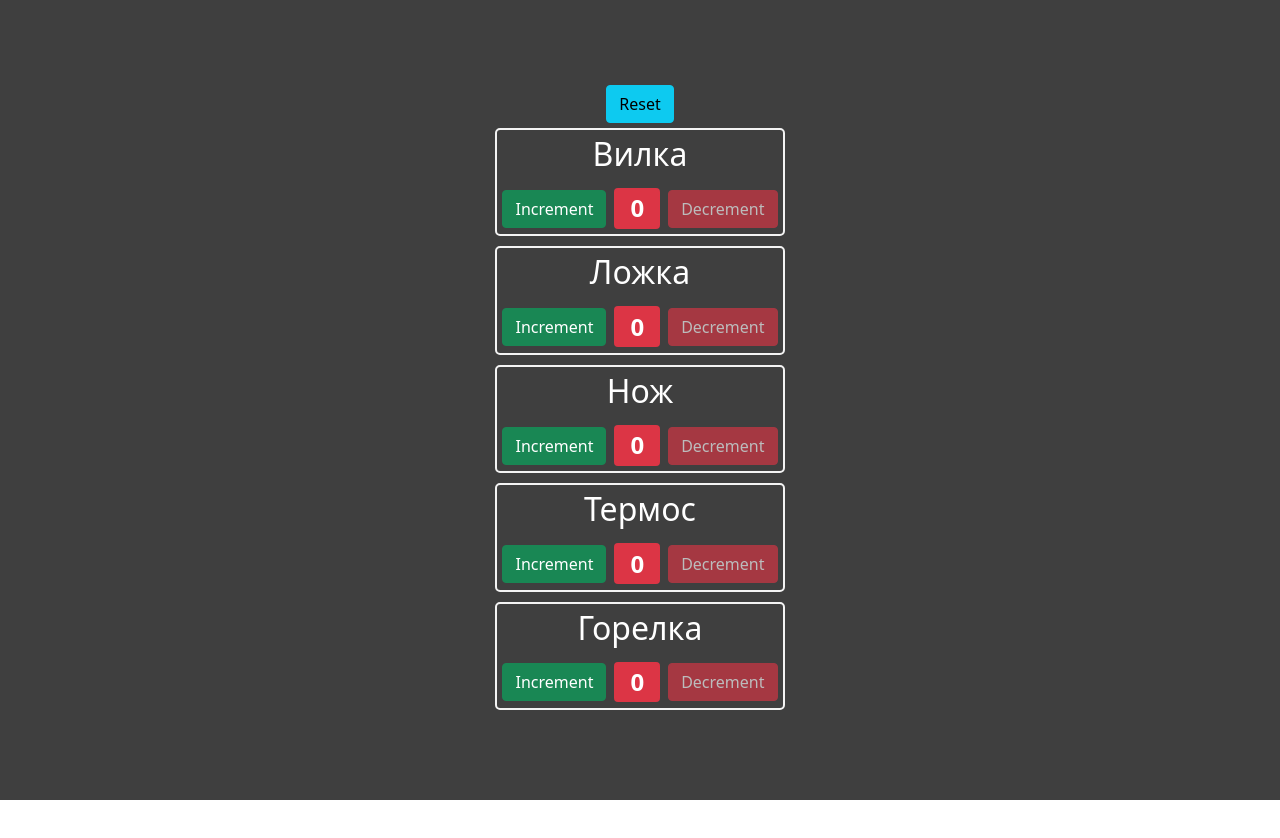
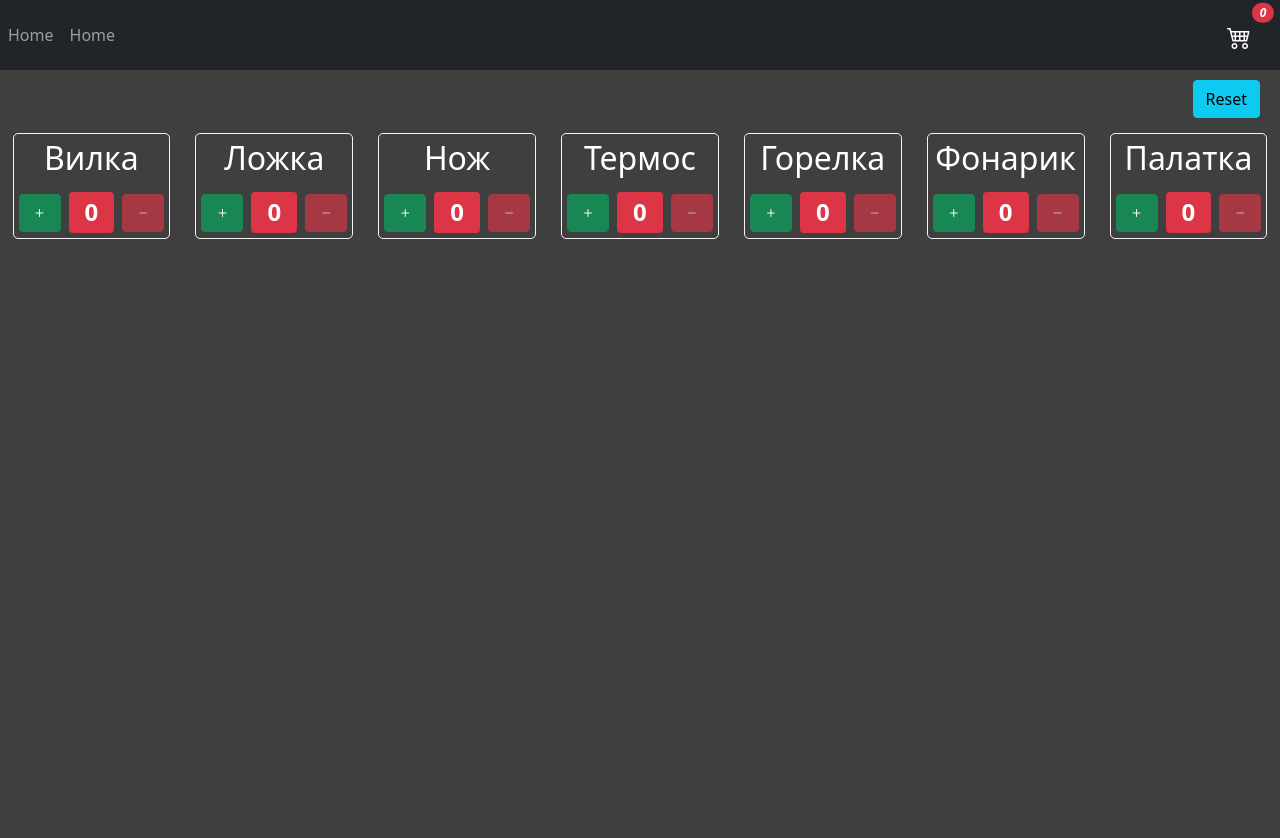
Before and after one commit to Cocaine-GG/vm-lesson, a React (Create React App) app: page / in a window 1280 px wide. Shown: the top 838 px of the page. Before the commit the page ends 800 px from the top, so only its background shows below. Built offline with nearby package versions, Linux system fonts and the light colour scheme.

Commit message:
feat: Lesson 3 Task 1

```diff
--- a/package.json
+++ b/package.json
@@ -7,6 +7,7 @@
     "@testing-library/react": "^11.2.7",
     "@testing-library/user-event": "^12.8.3",
     "bootstrap": "^5.1.0",
+    "bootstrap-icons": "^1.5.0",
     "react": "^17.0.2",
     "react-dom": "^17.0.2",
     "react-scripts": "4.0.3",
--- /dev/null
+++ b/src/action/counterAction.js
@@ -0,0 +1,15 @@
+const counterActions = (counter,id,type) => {
+	if (counter.id===id){
+		if (type === 'INC') {
+			counter.count++
+		}
+		if (type === 'DEC') {
+			if (counter.count > 0) {
+				counter.count--
+			}
+		}
+	}
+	return counter
+}
+
+export default counterActions
--- /dev/null
+++ b/src/components/app.jsx
@@ -0,0 +1,38 @@
+import React, {useState} from 'react'
+import Counters from './counters'
+import Navbar from './navBar'
+import counterActions from '../action/counterAction'
+
+const App = () => {
+	const initialState = [
+		{count:0,id:1,name:'Вилка'},
+		{count:0,id:2,name:'Ложка'},
+		{count:0,id:3,name:'Нож'},
+		{count:0,id:4,name:'Термос'},
+		{count:0,id:5,name:'Горелка'},
+		{count:0,id:6,name:'Фонарик'},
+		{count:0,id:7,name:'Палатка'},
+	]
+	const [counters, setCounters] = useState(initialState)
+	const handlerCounterClick = (id,type) => setCounters(counters.map(counter=>counterActions(counter,id,type)))
+	const handlerCountersReset = () => setCounters(initialState)
+	const wrapperStyles = {
+		background: '#3f3f3f',
+		height: '100vh',
+		paddingTop: '10px'
+	}
+	return (
+		<div>
+			<Navbar totalItems={counters.reduce((a,b)=>a+b.count,0)}/>
+			<main style={wrapperStyles}>
+				<Counters
+					onCounterClick={handlerCounterClick}
+					onCountersResets={handlerCountersReset}
+					counters={counters}
+				/>
+			</main>
+		</div>
+	)
+}
+
+export default App
--- a/src/components/counter.jsx
+++ b/src/components/counter.jsx
@@ -1,7 +1,6 @@
 import React from 'react'
 
-const Counter = (props) => {
-	const {id,count,name,handlerClick} = props
+const Counter = ({id,count,name,onCountersResets}) => {
 	const getBadgeClasses = () => {
 		let badgeClasses = 'badge px-3 mx-2 bg-'
 		badgeClasses += count===0 ? 'danger' : 'primary'
@@ -10,7 +9,7 @@ const Counter = (props) => {
 	const formCount = () => count === 0 ? 0 : count
 	const style = {
 		wrapper: {
-			border: '2px solid #f3f3f3',
+			border: '1px solid #f3f3f3',
 			borderRadius: '5px',
 			margin: '5px 0',
 			padding: '5px',
@@ -20,9 +19,9 @@ const Counter = (props) => {
 	return (
 		<div style={style.wrapper}>
 			<h2 style={style.title}>{name}</h2>
-			<button onClick={() => handlerClick(id,'INC')} className="btn btn-success align-self-center">Increment</button>
+			<button onClick={() => onCountersResets(id,'INC')} className="btn btn-success align-self-center"><i className="bi bi-plus"/></button>
 			<div className={getBadgeClasses()}>{formCount()}</div>
-			<button disabled={!count} onClick={() => handlerClick(id,'DEC')} className="btn btn-danger align-self-center">Decrement</button>
+			<button disabled={!count} onClick={() => onCountersResets(id,'DEC')} className="btn btn-danger align-self-center"><i className="bi bi-dash"/></button>
 		</div>)
 }
 
--- a/src/components/counters.jsx
+++ b/src/components/counters.jsx
@@ -1,46 +1,26 @@
-import React, {useState} from 'react'
+import React from 'react'
 import Counter from './counter'
 
-const Counters = () => {
-	const initialState = [
-		{count:0,id:1,name:'Вилка'},
-		{count:0,id:2,name:'Ложка'},
-		{count:0,id:3,name:'Нож'},
-		{count:0,id:4,name:'Термос'},
-		{count:0,id:5,name:'Горелка'},
-	]
-	const [counters, setCounters] = useState(initialState)
-	const handlerClick = (id,type) => {
-		const newCounters = counters.map(counter=>{
-			if (counter.id===id){
-				if (type === 'INC') {
-					counter.count++
-				}
-				if (type === 'DEC') {
-					if (counter.count > 0) {
-						counter.count--
-					}
-				}
-			}
-			return counter
-		})
-		setCounters(newCounters)
-	}
-	const handlerReset = () => setCounters(initialState)
-	const wrapperStyles = {
-		background: '#3f3f3f',
-		height: '100vh',
-		display: 'flex',
-		flexDirection: 'column',
-		justifyContent: 'center',
-		alignItems: 'center',
-		fontSize: '2rem'
+const Counters = ({counters, onCounterClick, onCountersResets}) => {
+	const style = {
+		countersWrapper: {
+			display: 'flex',
+			flexWrap: 'wrap',
+			justifyContent: 'space-around',
+			fontSize: '2rem'
+		},
+		button : {
+			display: 'block',
+			margin: '0 20px 10px auto'
+		}
 	}
 	return (
-		<div style={wrapperStyles}>
-			<button className='btn btn-info' onClick={handlerReset}>Reset</button>
-			{counters.map(el=><Counter key={el.id} {...el} handlerClick={handlerClick}/>)}
-		</div>
+		<>
+			<button style={style.button} className='btn btn-info' onClick={onCountersResets}>Reset</button>
+			<div style={style.countersWrapper}>
+				{counters.map(el=><Counter key={el.id} {...el} onCountersResets={onCounterClick}/>)}
+			</div>
+		</>
 	)
 }
 
--- /dev/null
+++ b/src/components/navBar.jsx
@@ -0,0 +1,25 @@
+import React from 'react'
+
+const Navbar = ({totalItems}) => {
+	return (
+		<nav  className="navbar navbar-expand-lg navbar-dark bg-dark">
+			<ul className="navbar-nav me-auto mb-2 mb-lg-0">
+				<li className="nav-item">
+					<a className="nav-link" aria-current="page" href="/">Home</a>
+				</li>
+				<li className="nav-item">
+					<a className="nav-link" aria-current="page" href="/">Home</a>
+				</li>
+			</ul>
+			<button className="btn mx-3 mt-1 position-relative">
+				<i style={{fontSize:'1.5rem', color: '#fff'}} className="bi bi-cart4">
+					<span style={{fontSize:'0.75rem'}} className="position-absolute top-0 start-100 translate-middle badge rounded-pill bg-danger">
+						{totalItems}
+					</span>
+				</i>
+			</button>
+		</nav>
+	)
+}
+
+export default Navbar
--- a/src/index.js
+++ b/src/index.js
@@ -1,7 +1,8 @@
 import React from 'react'
 import ReactDOM from 'react-dom'
+import App from './components/app'
 import './index.css'
 import 'bootstrap/dist/css/bootstrap.css'
-import Counters from './components/counters'
+import 'bootstrap-icons/font/bootstrap-icons.css'
 
-ReactDOM.render(<Counters/>, document.getElementById('root'))
+ReactDOM.render(<App/>, document.getElementById('root'))
```
Also changed, not shown: 1 other file (tests, documents, lock files or other folders).
